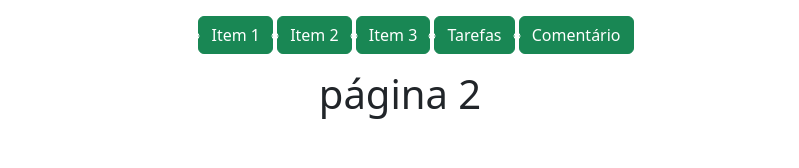
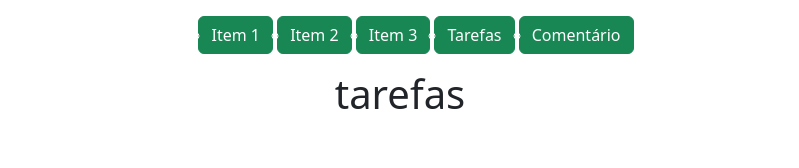
Before and after one commit to Marrypierce/MeuSiteDap, a plain HTML site: page PaginaDeTarefas.html in a window 1280 px wide. Shown: the top 168 px of the page, without its empty margins (240-1039 px from the left). Drawn offline with nearby package versions, Linux system fonts and the light colour scheme.

Commit message:
Update PaginaDeTarefas.html

```diff
--- a/PaginaDeTarefas.html
+++ b/PaginaDeTarefas.html
@@ -27,7 +27,7 @@
 
         </ul>
     </nav>
-    <h1>página 2</h1>
+    <h1>tarefas</h1>
 </header>
 <body>
     <div class="container my-5">
```
